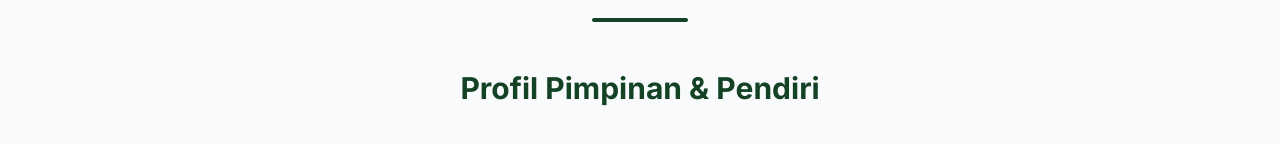
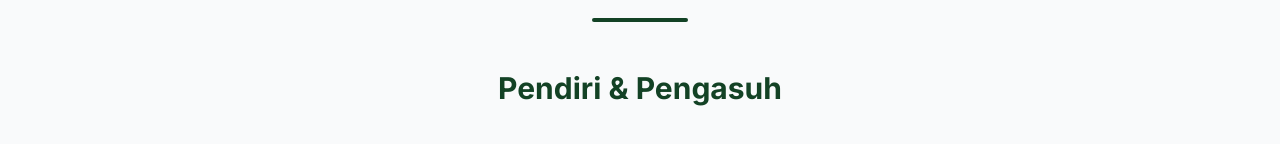
Before and after one commit to PONPEALKAUTSAR/PROFIL-PONDOK, a Next.js app: page / in a window 1280 px wide. Shown: the part 798-942 px from the top of the page. Built offline with nearby package versions, Linux system fonts and the light colour scheme.

Commit message:
Sempurnakan halaman beranda dan rapikan bagian pendiri pengasuh

```diff
--- a/app/page.tsx
+++ b/app/page.tsx
@@ -44,7 +44,7 @@ export default function Home() {
       {/* 3. BAGIAN PROFIL PIMPINAN & PENDIRI (FULL FRAME) */}
       <section className="pb-16 px-4 max-w-5xl mx-auto">
         <h3 className="text-2xl md:text-3xl font-bold text-center text-[#134225] mb-10">
-          Profil Pimpinan & Pendiri
+          Pendiri & Pengasuh
         </h3>
 
         <div className="grid grid-cols-1 md:grid-cols-2 gap-8">
```
